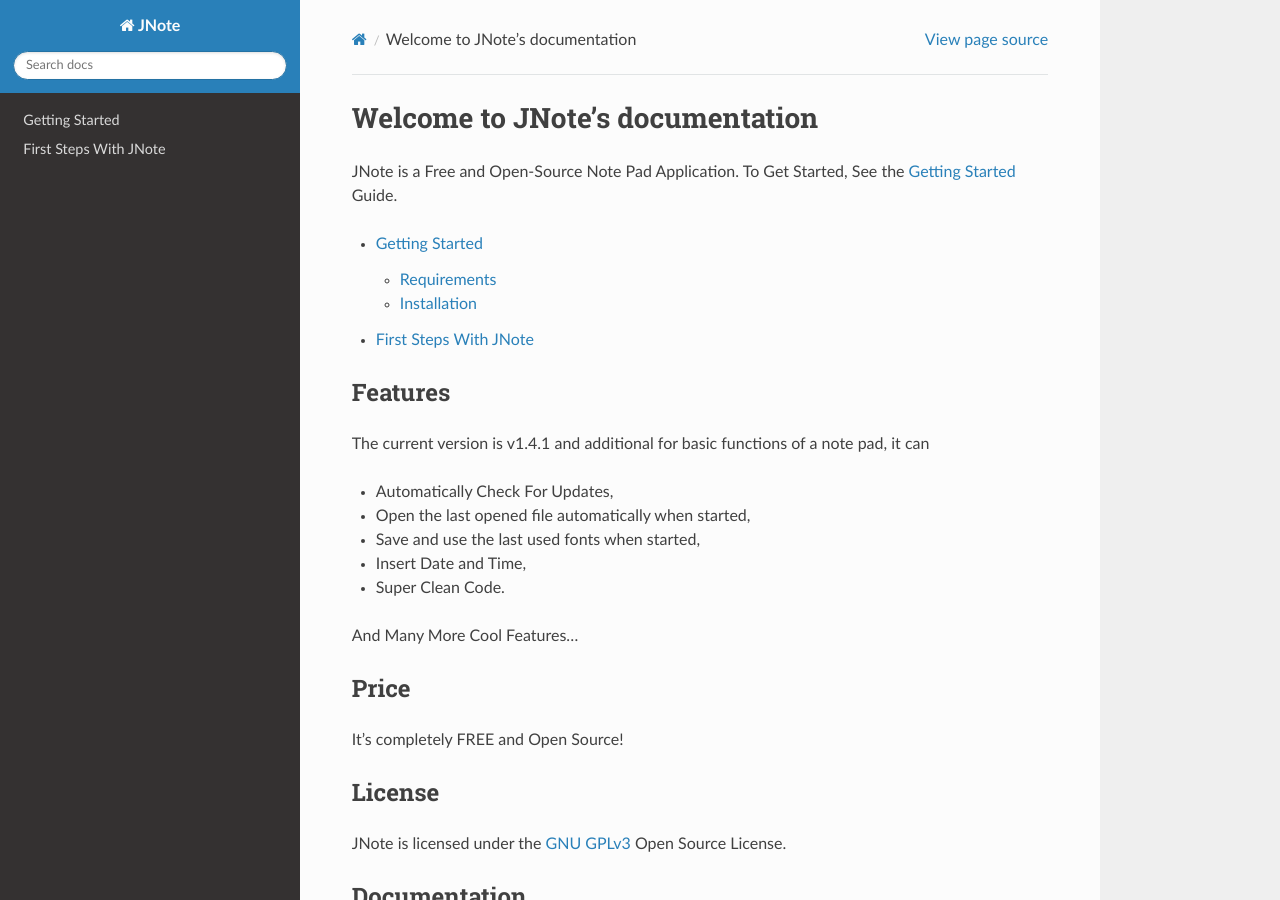
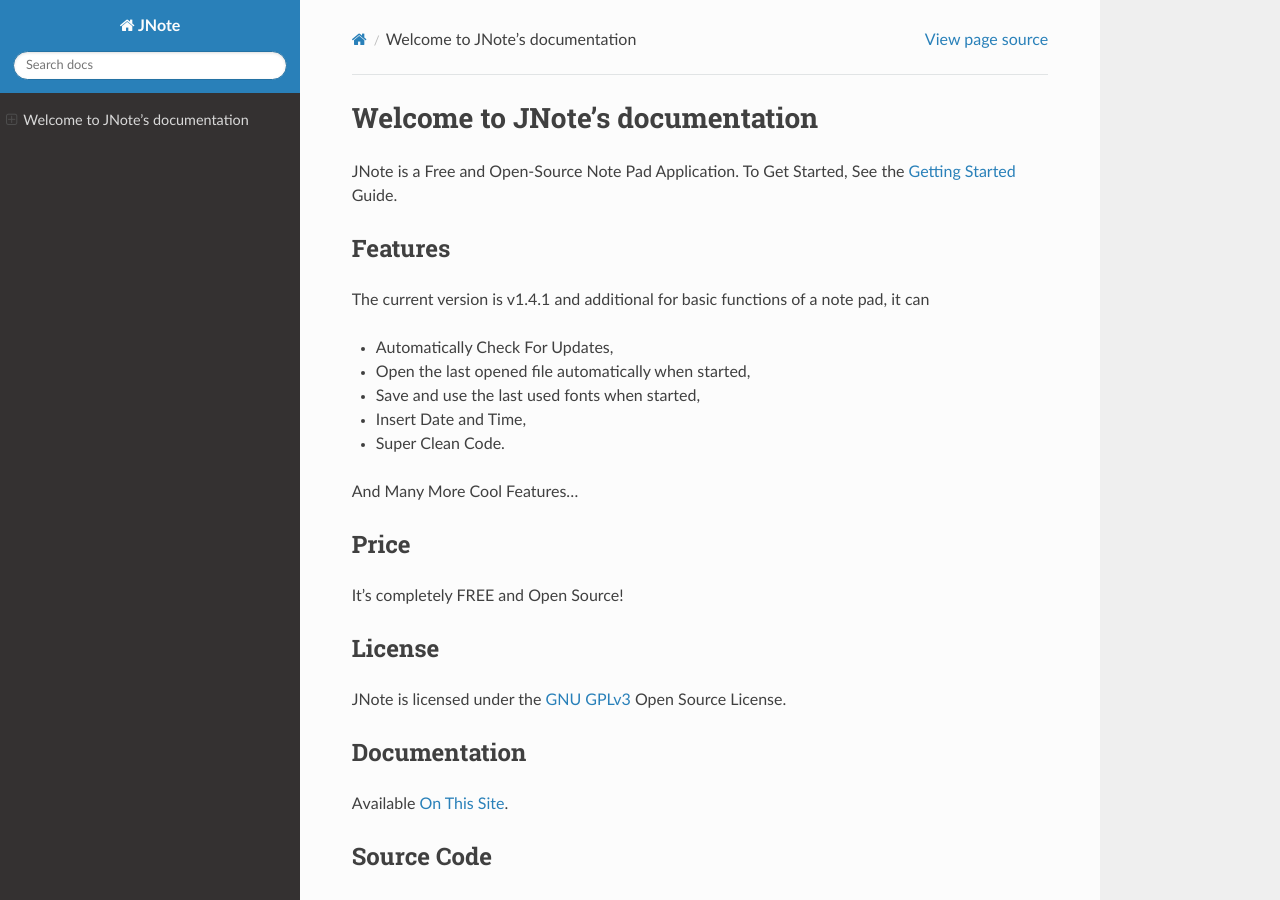
Before and after one commit to Dev-I-J/JNote, a Sphinx documentation site: the page built from docs/source/index.md, in a window 1280 px wide and 900 px high. Built offline with Sphinx 7.4.7 and the Read the Docs theme 2.0.0, drawn with Linux system fonts in a browser that asks for light colours; some of the changed lines change nothing that is shown.

Commit message:
Update Docs

````diff
--- a/docs/source/conf.py
+++ b/docs/source/conf.py
@@ -67,6 +67,6 @@
 
 def setup(app):
     app.add_config_value('recommonmark_config', {
-            'auto_toc_maxdepth': 4
+            'enable_eval_rst': True
             }, True)
     app.add_transform(AutoStructify)
--- a/docs/source/index.md
+++ b/docs/source/index.md
@@ -10,8 +10,15 @@
 JNote is a Free and Open-Source Note Pad Application.
 To Get Started, See the [Getting Started](getting-started.md) Guide.
 
-* [Getting Started](getting-started.md)
-* [First Steps With JNote](first-steps-with-jnote.md)
+```eval_rst
+
+.. toctree
+   :maxwidth: 4
+
+   getting-started
+   first-steps-with-jnote
+
+```
 
 ## Features
 
````
